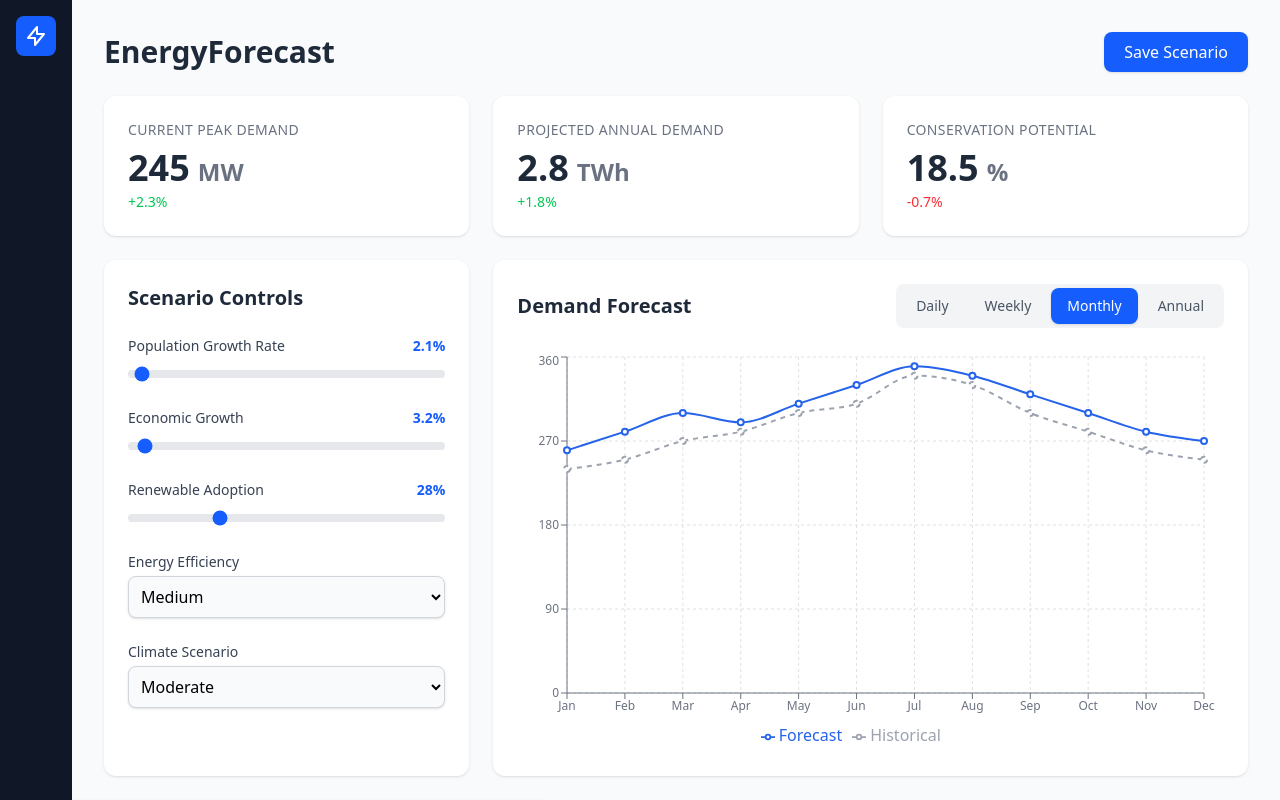
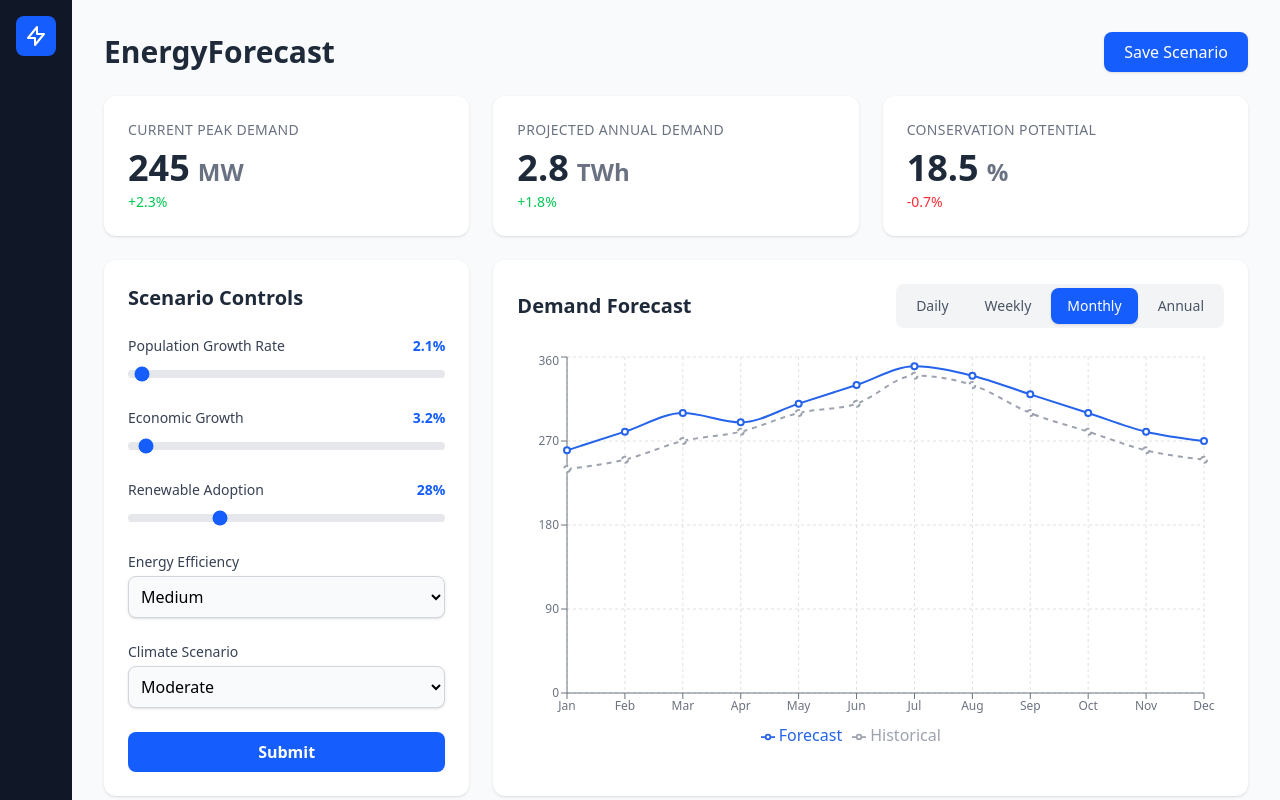
Before and after one commit to Mahammed-Sharief-Shaik/D3_Matrix, a React app in the folder frontend/: page / in a window 1280 px wide. Built offline with nearby package versions, Linux system fonts and the light colour scheme; the HTML template or start-up script is replaced by a standard one.

Commit message:
send data to bknd

```diff
--- a/frontend/src/components/ScenarioControls.jsx
+++ b/frontend/src/components/ScenarioControls.jsx
@@ -1,8 +1,7 @@
 // src/components/ScenarioControls.js
 import React, { useState } from 'react';
 
-// Reusable Input Components for clarity
-const SliderInput = ({ label, value, unit }) => (
+const SliderInput = ({ label, value, unit, onChange }) => (
   <div className="mb-6">
     <div className="flex justify-between items-center mb-1">
       <label className="text-sm font-medium text-gray-700">{label}</label>
@@ -11,19 +10,21 @@ const SliderInput = ({ label, value, unit }) => (
     <input
       type="range"
       min="0"
-      max="100" // Adjust as needed
-      defaultValue={value}
-      className="w-full h-2 bg-gray-200 rounded-lg appearance-none cursor-pointer range-sm accent-blue-600"
-      // Add onChange/onMouseUp to trigger backend call
+      max="100"
+      step="0.1"
+      value={value}
+      onChange={(e) => onChange(parseFloat(e.target.value))}
+      className="w-full h-2 bg-gray-200 rounded-lg appearance-none cursor-pointer accent-blue-600"
     />
   </div>
 );
 
-const SelectInput = ({ label, value, options }) => (
+const SelectInput = ({ label, value, options, onChange }) => (
   <div className="mb-6">
     <label className="block text-sm font-medium text-gray-700 mb-1">{label}</label>
     <select
-      defaultValue={value}
+      value={value}
+      onChange={(e) => onChange(e.target.value)}
       className="w-full p-2 border border-gray-300 rounded-lg bg-gray-50 shadow-sm focus:outline-none focus:ring-2 focus:ring-blue-500"
     >
       {options.map((option) => (
@@ -34,13 +35,54 @@ const SelectInput = ({ label, value, options }) => (
 );
 
 const ScenarioControls = () => {
-  // In a real app, this state would be managed
-  // and sent to the backend on change.
+  // Individual states for all inputs
   const [population, setPopulation] = useState(2.1);
   const [economic, setEconomic] = useState(3.2);
   const [renewable, setRenewable] = useState(28);
   const [efficiency, setEfficiency] = useState('Medium');
   const [climate, setClimate] = useState('Moderate');
+
+  const [submittedData, setSubmittedData] = useState(null);
+
+  // Updated handleSubmit function
+  const handleSubmit = async () => {
+    const dataToSubmit = {
+      population,
+      economic,
+      renewable,
+      efficiency,
+      climate,
+    };
+
+    // 1. Update the local UI state (as before)
+    setSubmittedData(dataToSubmit);
+
+    // 2. Send the data to the backend API
+    try {
+      const response = await fetch('http://localhost:4284/api/karthik/predict', {
+        method: 'POST',
+        headers: {
+          'Content-Type': 'application/json',
+        },
+        body: JSON.stringify(dataToSubmit),
+      });
+
+      if (!response.ok) {
+        throw new Error(`HTTP error! status: ${response.status}`);
+      }
+
+      // Assuming the backend sends back a JSON response (e.g., the prediction)
+      const result = await response.json();
+      console.log('API Response:', result);
+      // You could add new state here to display the prediction result
+      // e.g., setPredictionResult(result);
+
+    } catch (error) {
+      console.error('Error sending data to backend:', error);
+      // You could add new state here to display an error message to the user
+      // e.g., setApiError(error.message);
+    }
+  };
 
   return (
     <div className="bg-white p-6 rounded-xl shadow-sm h-full">
@@ -48,21 +90,43 @@ const ScenarioControls = () => {
         Scenario Controls
       </h2>
 
-      <SliderInput label="Population Growth Rate" value={population} unit="%" />
-      <SliderInput label="Economic Growth" value={economic} unit="%" />
-      <SliderInput label="Renewable Adoption" value={renewable} unit="%" />
+      <SliderInput label="Population Growth Rate" value={population} unit="%" onChange={setPopulation} />
+      <SliderInput label="Economic Growth" value={economic} unit="%" onChange={setEconomic} />
+      <SliderInput label="Renewable Adoption" value={renewable} unit="%" onChange={setRenewable} />
 
       <SelectInput
         label="Energy Efficiency"
         value={efficiency}
         options={['Low', 'Medium', 'High']}
+        onChange={setEfficiency}
       />
 
       <SelectInput
         label="Climate Scenario"
         value={climate}
         options={['Mild', 'Moderate', 'Severe']}
+        onChange={setClimate}
       />
+
+      <button
+        onClick={handleSubmit}
+        className="w-full bg-blue-600 hover:bg-blue-700 text-white font-semibold py-2 rounded-lg transition-colors"
+      >
+        Submit
+      </button>
+
+      {submittedData && (
+        <div className="mt-6 border-t border-gray-200 pt-4">
+          <h3 className="text-lg font-semibold text-gray-700 mb-3">Selected Parameters</h3>
+          <ul className="space-y-1 text-sm text-gray-600">
+            <li>Population Growth Rate: <span className="font-medium text-blue-700">{submittedData.population}%</span></li>
+            <li>Economic Growth: <span className="font-medium text-blue-700">{submittedData.economic}%</span></li>
+            <li>Renewable Adoption: <span className="font-medium text-blue-700">{submittedData.renewable}%</span></li>
+            <li>Energy Efficiency: <span className="font-medium text-blue-700">{submittedData.efficiency}</span></li>
+            <li>Climate Scenario: <span className="font-medium text-blue-700">{submittedData.climate}</span></li>
+          </ul>
+        </div>
+      )}
     </div>
   );
 };
```
